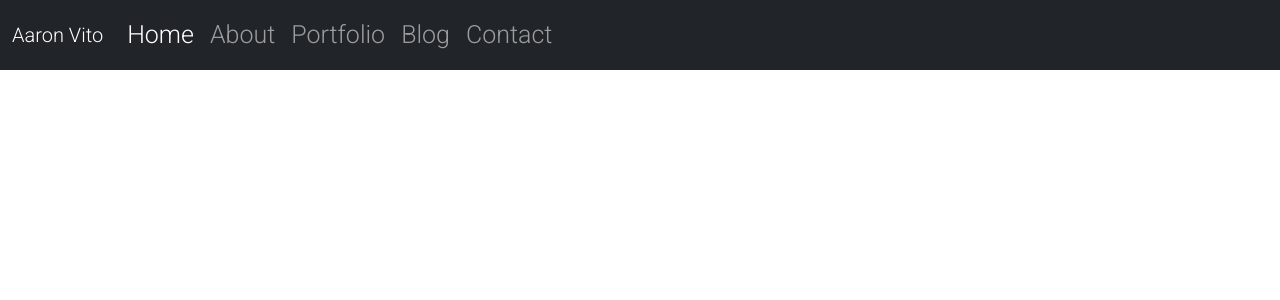
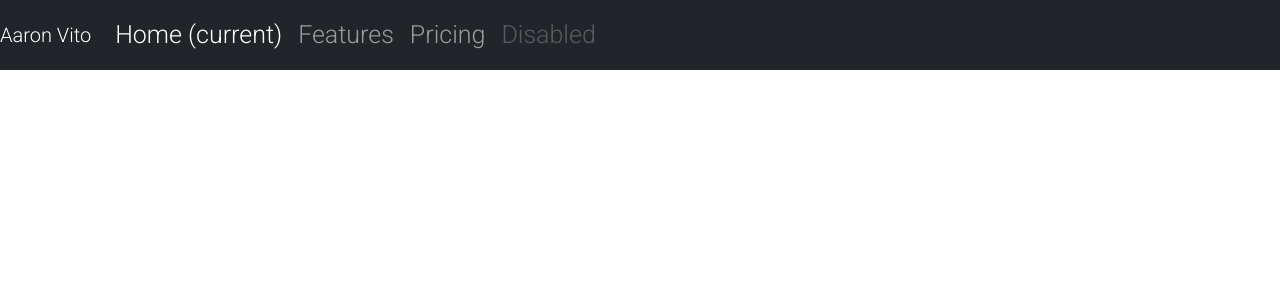
Before and after one commit to aaronvito1/my-webpage, a Python web app: template templates/top.html in a window 1280 px wide. Shown: the top 300 px of the page. Run offline with Jinja, Linux system fonts and the light colour scheme; the template is opened without the code that fills it, so the values that code supplies are empty.

Commit message:
changed HTML code for header

```diff
--- a/docs/About.html
+++ b/docs/About.html
@@ -61,7 +61,7 @@
                     <div class="col-5">
                         <p class="AboutInfo">I am a recent graduate of California State University, Long Beach with a Bachelor's in Asian-American Studies. I have always pursued an interest in technology, like building websites, building computers, or even playing video games. Some of my other interest includes taking photos and dancing! <br>
                         During the current COVID pandemic, I was able to focus on learning different computer languages. Currently, I am building websites and adding it to this portfolio!</p>
-                        <button class="home-button" type="button" href="./portfolio">Portfolio</button>
+                        <a class="btn btn-primary home-button btn-dark" href="./portfolio.html" role="button">Portfolio</a>
                     </div>
                 </div>
             </div>
--- a/docs/Portfolio.html
+++ b/docs/Portfolio.html
@@ -61,7 +61,8 @@
       <img class="card-img-top" src="./imgs/lashes_web.png" alt="Card image cap">
       <div class="card-body">
         <h5 class="card-title"><strong>Lashes by Angelica</strong></h5>
-        <p class="card-text">Currently building a website for a small, eyelash business. The website features multiple cards of pictures, the owners policies, as well as aftercare, and a future gallery section to showcase the owner's work. Website launch up to owners descision!</p>
+        <p class="card-text">Currently building a website for a small, eyelash business. Website was built with Webflow CMS, a simple platform to build and design responsive websites. The website features multiple cards of pictures, the owners policies, as well as aftercare and information about the owner. Website launch up to owners descision.</p>
+        <a class="btn btn-primary btn-dark home-button" href="https://preview.webflow.com/preview/lashes-by-angelica?utm_medium=preview_link&utm_source=designer&utm_content=lashes-by-angelica&preview=f1d7ff35ce202c2bba74429515ffcad2&mode=preview" role="button">Click here to see current state</a>
       </div>
     </div>
 </body>
--- a/docs/about.html
+++ b/docs/about.html
@@ -61,7 +61,7 @@
                     <div class="col-5">
                         <p class="AboutInfo">I am a recent graduate of California State University, Long Beach with a Bachelor's in Asian-American Studies. I have always pursued an interest in technology, like building websites, building computers, or even playing video games. Some of my other interest includes taking photos and dancing! <br>
                         During the current COVID pandemic, I was able to focus on learning different computer languages. Currently, I am building websites and adding it to this portfolio!</p>
-                        <button class="home-button" type="button" href="./portfolio">Portfolio</button>
+                        <a class="btn btn-primary home-button btn-dark" href="./portfolio.html" role="button">Portfolio</a>
                     </div>
                 </div>
             </div>
--- a/docs/index.html
+++ b/docs/index.html
@@ -47,11 +47,12 @@
           </ul>
         </div>
       </div>
-    </nav>    <!-- Homepage Main Menu -->
+    </nav>
+  <!-- Homepage Main Menu -->
 	<div class="homepage screen-fill text-center">
   		<h1>Aaron Vito</h1>
   		<p>Aspiring Web Developer - Future Full-Stack Engineer</p>
-  		<button class="home-button" type="button" href="./about.html">About Me</button>
+  		<a class="btn btn-primary home-button btn-dark" href="./about.html" role="button">About Me</a>
 	</div>
 
 </body>
--- a/docs/portfolio.html
+++ b/docs/portfolio.html
@@ -61,7 +61,8 @@
       <img class="card-img-top" src="./imgs/lashes_web.png" alt="Card image cap">
       <div class="card-body">
         <h5 class="card-title"><strong>Lashes by Angelica</strong></h5>
-        <p class="card-text">Currently building a website for a small, eyelash business. The website features multiple cards of pictures, the owners policies, as well as aftercare, and a future gallery section to showcase the owner's work. Website launch up to owners descision!</p>
+        <p class="card-text">Currently building a website for a small, eyelash business. Website was built with Webflow CMS, a simple platform to build and design responsive websites. The website features multiple cards of pictures, the owners policies, as well as aftercare and information about the owner. Website launch up to owners descision.</p>
+        <a class="btn btn-primary btn-dark home-button" href="https://preview.webflow.com/preview/lashes-by-angelica?utm_medium=preview_link&utm_source=designer&utm_content=lashes-by-angelica&preview=f1d7ff35ce202c2bba74429515ffcad2&mode=preview" role="button">Click here to see current state</a>
       </div>
     </div>
 </body>
--- a/templates/top.html
+++ b/templates/top.html
@@ -22,29 +22,16 @@
 
     <!-- NavBar -->
     <nav class="navbar navbar-expand-lg navbar-dark bg-dark">
-      <div class="container-fluid">
         <a class="navbar-brand" href="#">Aaron Vito</a>
         <button class="navbar-toggler" type="button" data-bs-toggle="collapse" data-bs-target="#navbarNav" aria-controls="navbarNav" aria-expanded="false" aria-label="Toggle navigation">
           <span class="navbar-toggler-icon"></span>
         </button>
-        <div class="collapse navbar-collapse" id="navbarNav">
-          <ul class="navbar-nav">
-            <li class="nav-item">
-              <a class="nav-link active" aria-current="page" href="./index.html">Home</a>
-            </li>
-            <li class="nav-item">
-              <a class="nav-link" href="./about.html">About</a>
-            </li>
-            <li class="nav-item">
-              <a class="nav-link" href="./portfolio.html">Portfolio</a>
-            </li>
-            <li class="nav-item">
-              <a class="nav-link" href="./blog.html">Blog</a>
-            </li>
-            <li class="nav-item">
-              <a class="nav-link" href="./contact.html">Contact</a>
-            </li>
-          </ul>
-        </div>
+        <div class="collapse navbar-collapse" id="navbarNavAltMarkup">
+          <div class="navbar-nav">
+            <a class="nav-item nav-link active" href="#">Home <span class="sr-only">(current)</span></a>
+            <a class="nav-item nav-link" href="#">Features</a>
+            <a class="nav-item nav-link" href="#">Pricing</a>
+            <a class="nav-item nav-link disabled" href="#">Disabled</a>
+          </div>
       </div>
     </nav>
```
